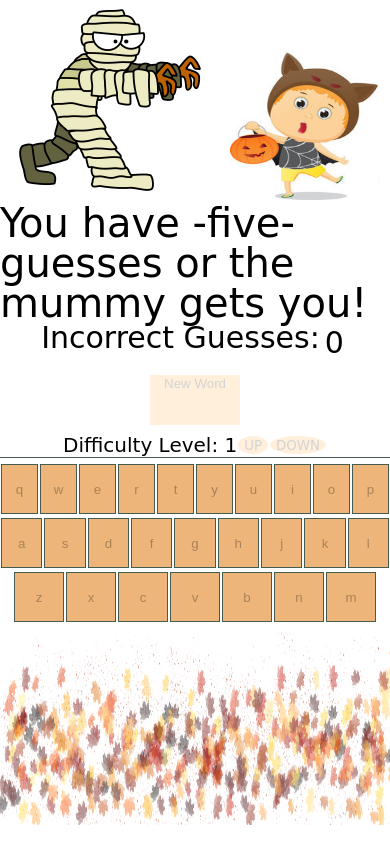
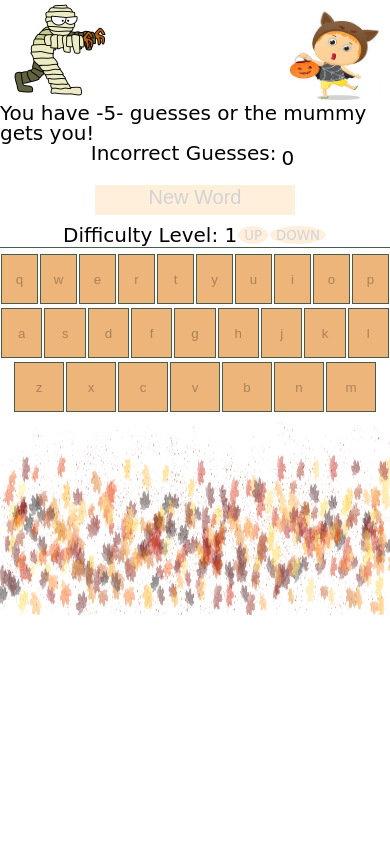
Before and after one commit to kristenburgess25/game-time, a website: page index.html in a window 390 px wide. Drawn offline with nearby package versions, Linux system fonts and the light colour scheme; a web font is replaced by a local one.

Commit message:
add more words, add media query

```diff
--- a/index.html
+++ b/index.html
@@ -20,7 +20,7 @@
 
   <div="blank-word-container">
     <p class="empty-word"></p>
-    <p class="player-message">You have -five- guesses or the mummy gets you!</p>
+    <p class="player-message">You have -5- guesses or the mummy gets you!</p>
     <p class="winning-message"></p>
   </div>
 
--- a/lib/css/styles.css
+++ b/lib/css/styles.css
@@ -122,3 +122,23 @@ border-top: 1px solid #455C4F;
   height: 200px;
   width: 100%;
 }
+
+@media screen and (max-width: 700px){
+  .kid {
+    height: 90px;
+    width: 90px;
+    margin-top: 10px;
+  }
+.mummy {
+  height: 100px;
+  width: 100px;
+  }
+  .player-message, .guesscount-container,
+  .new-word-button,  .difficulty-container {
+    font-size: 15pt;
+  }
+  .new-word-button {
+    height: 30px;
+    width: 200px;
+  }
+}
```
Also changed, not shown: lib/game-time.js.
